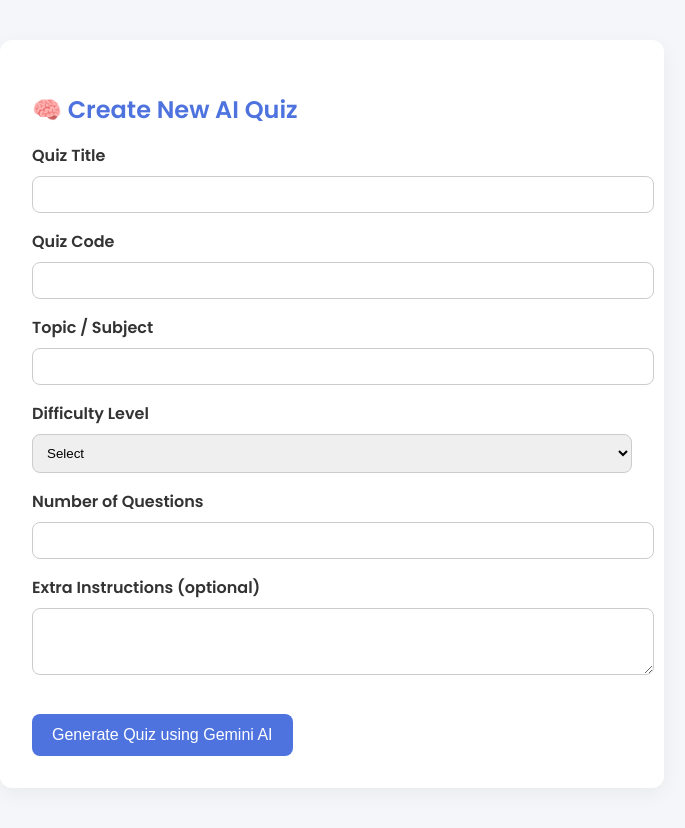
After one commit to DEBAPALLAB/Eureka, a PHP site: page /quizzes/ai-quiz.php in a window 1280 px wide. The commit adds this page. Shown: the whole page, without its empty margins (308-993 px from the left). Run offline with PHP 8.4, Linux system fonts and the light colour scheme; the visitor is signed in with stand-in values (Sample User, id 1).

Commit message:
AI-Integration Done

```diff
--- a/quiz-system/dashboard/index.php
+++ b/quiz-system/dashboard/index.php
@@ -156,6 +156,7 @@ unset($_SESSION['join_error']);
 
     <?php if ($_SESSION['role'] === 'admin') : ?>
       <a href="quizzes/create.php" class="btn-action">➕ Create New Quiz</a>
+      <a href="quizzes/ai-quiz.php" class="btn-action" style="background-color: #6f42c1;">🧠 Create New AI Quiz</a>
       <a href="quizzes/manage.php" class="btn-action">🚩 Manage Your Quizzes</a>
     <?php endif; ?>
 
--- /dev/null
+++ b/quiz-system/dashboard/quizzes/ai-quiz.php
@@ -0,0 +1,100 @@
+<?php
+session_start();
+if (!isset($_SESSION['user_id']) || $_SESSION['role'] !== 'admin') {
+    header("Location: ../../auth/login.html");
+    exit;
+}
+?>
+
+<!DOCTYPE html>
+<html lang="en">
+<head>
+  <meta charset="UTF-8">
+  <title>Create New AI Quiz</title>
+  <link href="https://fonts.googleapis.com/css2?family=Poppins:wght@400;600&display=swap" rel="stylesheet">
+  <style>
+    body {
+      font-family: 'Poppins', sans-serif;
+      background-color: #f4f6f9;
+      padding: 2rem;
+      color: #333;
+    }
+
+    .container {
+      max-width: 600px;
+      margin: auto;
+      background: #fff;
+      padding: 2rem;
+      border-radius: 12px;
+      box-shadow: 0 6px 20px rgba(0, 0, 0, 0.05);
+    }
+
+    h2 {
+      margin-bottom: 1rem;
+      color: #4e73df;
+    }
+
+    label {
+      display: block;
+      margin-top: 1rem;
+      font-weight: 600;
+    }
+
+    input, select, textarea {
+      width: 100%;
+      padding: 10px;
+      margin-top: 0.5rem;
+      border-radius: 8px;
+      border: 1px solid #ccc;
+    }
+
+    button {
+      margin-top: 2rem;
+      padding: 12px 20px;
+      background-color: #4e73df;
+      color: white;
+      border: none;
+      border-radius: 8px;
+      cursor: pointer;
+      font-size: 1rem;
+    }
+
+    button:hover {
+      background-color: #375ac4;
+    }
+  </style>
+</head>
+<body>
+
+<div class="container">
+  <h2>🧠 Create New AI Quiz</h2>
+  <form action="ai-quiz-process.php" method="POST">
+    <label for="title">Quiz Title</label>
+    <input type="text" name="title" id="title" required>
+
+    <label for="quiz_code">Quiz Code</label>
+    <input type="text" name="quiz_code" id="quiz_code" required>
+
+    <label for="topic">Topic / Subject</label>
+    <input type="text" name="subject" id="subject" required>
+
+    <label for="difficulty">Difficulty Level</label>
+    <select name="difficulty" id="difficulty" required>
+      <option value="">Select</option>
+      <option value="Easy">Easy</option>
+      <option value="Medium">Medium</option>
+      <option value="Hard">Hard</option>
+    </select>
+
+    <label for="num_questions">Number of Questions</label>
+    <input type="number" name="num_questions" id="num_questions" min="1" max="50" required>
+
+    <label for="instructions">Extra Instructions (optional)</label>
+    <textarea name="instructions" id="instructions" rows="3"></textarea>
+
+    <button type="submit">Generate Quiz using Gemini AI</button>
+  </form>
+</div>
+
+</body>
+</html>
--- a/quiz-system/dashboard/quizzes/create.php
+++ b/quiz-system/dashboard/quizzes/create.php
@@ -77,7 +77,7 @@ if (!isset($_SESSION['user_id']) || $_SESSION['role'] !== 'admin') {
     <h2>Create a New Quiz</h2>
     <form action="create.php" method="POST">
       <input type="text" name="title" placeholder="Quiz Title" required>
-      <textarea name="description" placeholder="Quiz Description" rows="4" required></textarea>
+      <textarea name="description" placeholder="Quiz Description" rows="4"></textarea>
       <input type="text" name="topic" placeholder="Quiz Topic (e.g., Math, History)" required>
       <input type="text" name="code" placeholder="Quiz Code" required>
       <button type="submit">Create Quiz</button>
```
Also changed, not shown: quiz-system/dashboard/quizzes/ai-quiz-process.php (added, +104 -0 lines).
